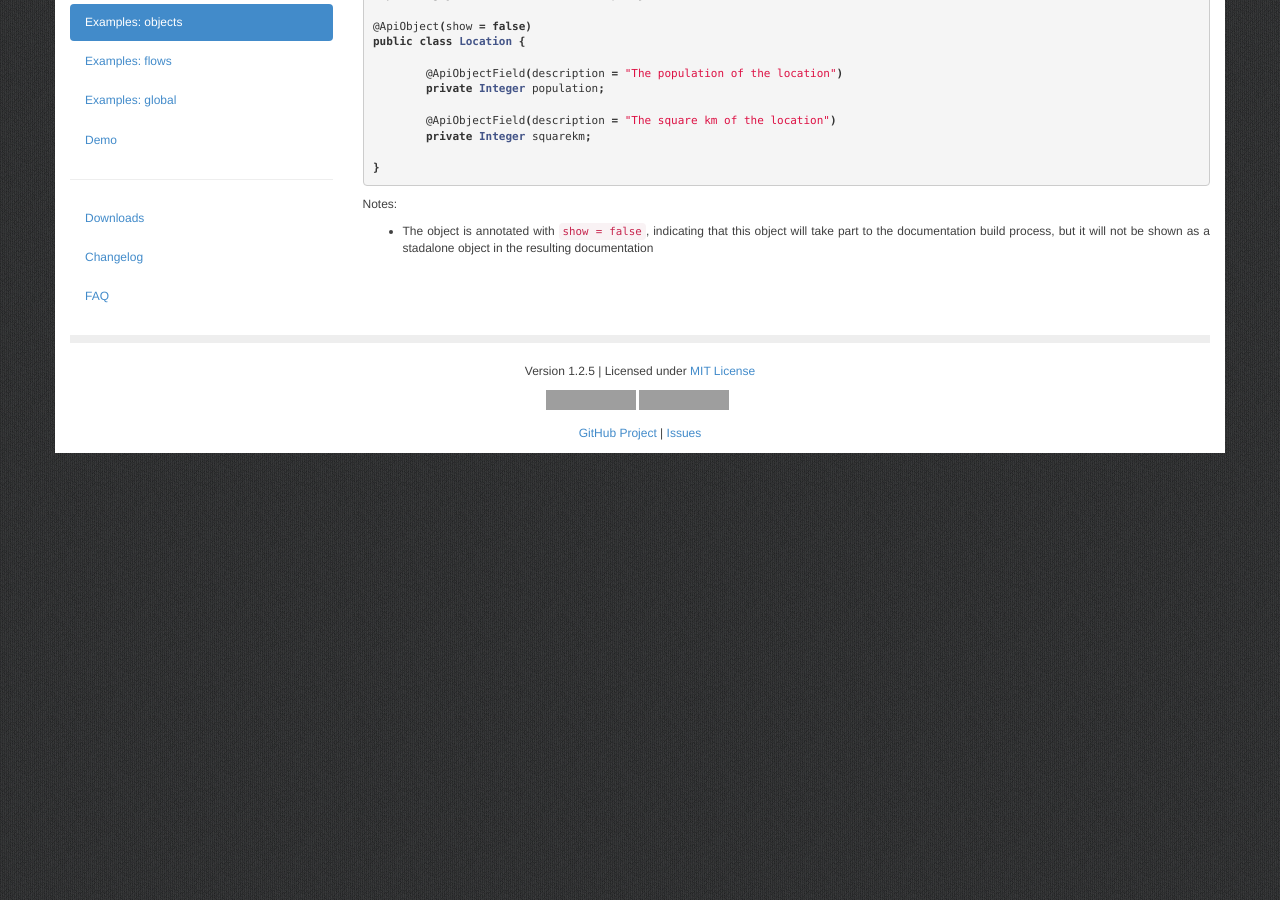
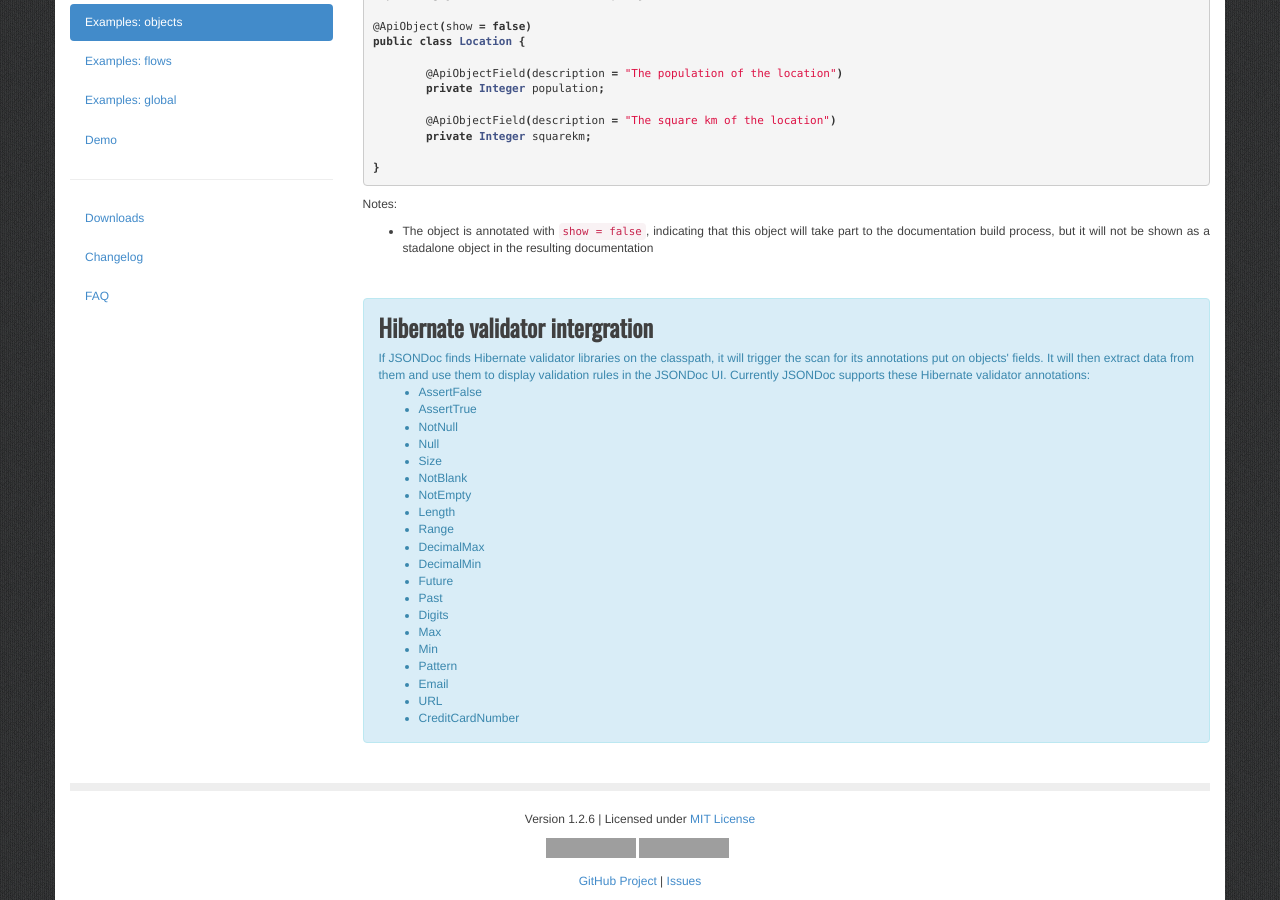
Before and after one commit to fabiomaffioletti/jsondoc, a Jekyll site: the page built from examples-objects.html, in a window 1280 px wide and 900 px high, scrolled down 1043 px. Built offline with Jekyll 4.4.1, drawn with Linux system fonts in a browser that asks for light colours; nearby versions of some CDN libraries; some web fonts are replaced; Markdown is read by kramdown in place of the engine named in the settings; before the commit the page ends 1496 px from its top, so only the background shows below that; grey boxes are pictures that could not be loaded.

Commit message:
docs for version 1.2.6

```diff
--- a/_config.yml
+++ b/_config.yml
@@ -2,6 +2,6 @@ name: JSONDoc
 baseurl:
 markdown: redcarpet
 highlighter: pygments
-version: 1.2.5
+version: 1.2.6
 demourl: http://jsondoc.eu01.aws.af.cm/jsondoc-ui.html
 downloadurl: distro/jsondoc-bundle-1.0.2.tar.gz
--- a/changelog.html
+++ b/changelog.html
@@ -2,6 +2,11 @@
 layout: default
 title: Changelog
 ---
+
+<h3>Version 1.2.6 <small>Oct 1, 2015</small></h3>
+<ul>
+<li><a target="_blank" href="https://github.com/fabiomaffioletti/jsondoc/issues/141">Create Object Field Requirements from Hibernate Validation Annotations</a></li>
+</ul>
 
 <h3>Version 1.2.5 <small>Sep 24, 2015</small></h3>
 <ul>
--- a/examples-objects.html
+++ b/examples-objects.html
@@ -56,6 +56,35 @@ public class Location {
         <li>The object is annotated with <code>show = false</code>, indicating that this object will take part to the documentation build process, but it will not be shown as a stadalone object in the resulting documentation</li>
 </ul>
 
+<h3 class="spaced"></h3>
+<div class="alert alert-info">
+<h3>Hibernate validator intergration</h3>
+<p>If JSONDoc finds Hibernate validator libraries on the classpath, it will trigger the scan for its annotations put on objects' fields. It will then extract data from them and use them to display validation rules in the JSONDoc UI. Currently JSONDoc supports these Hibernate validator annotations:</p>
+<ul>
+<li>AssertFalse</li>
+<li>AssertTrue</li>
+<li>NotNull</li>
+<li>Null</li>
+<li>Size</li>
+<li>NotBlank</li>
+<li>NotEmpty</li>
+<li>Length</li>
+<li>Range</li>
+<li>DecimalMax</li>
+<li>DecimalMin</li>
+<li>Future</li>
+<li>Past</li>
+<li>Digits</li>
+<li>Max</li>
+<li>Min</li>
+<li>Pattern</li>
+<li>Email</li>
+<li>URL</li>
+<li>CreditCardNumber</li>
+</ul>
+</div>
+
+
 
 <script type="text/javascript">
 	$('#examples-objects').addClass('active');
```
